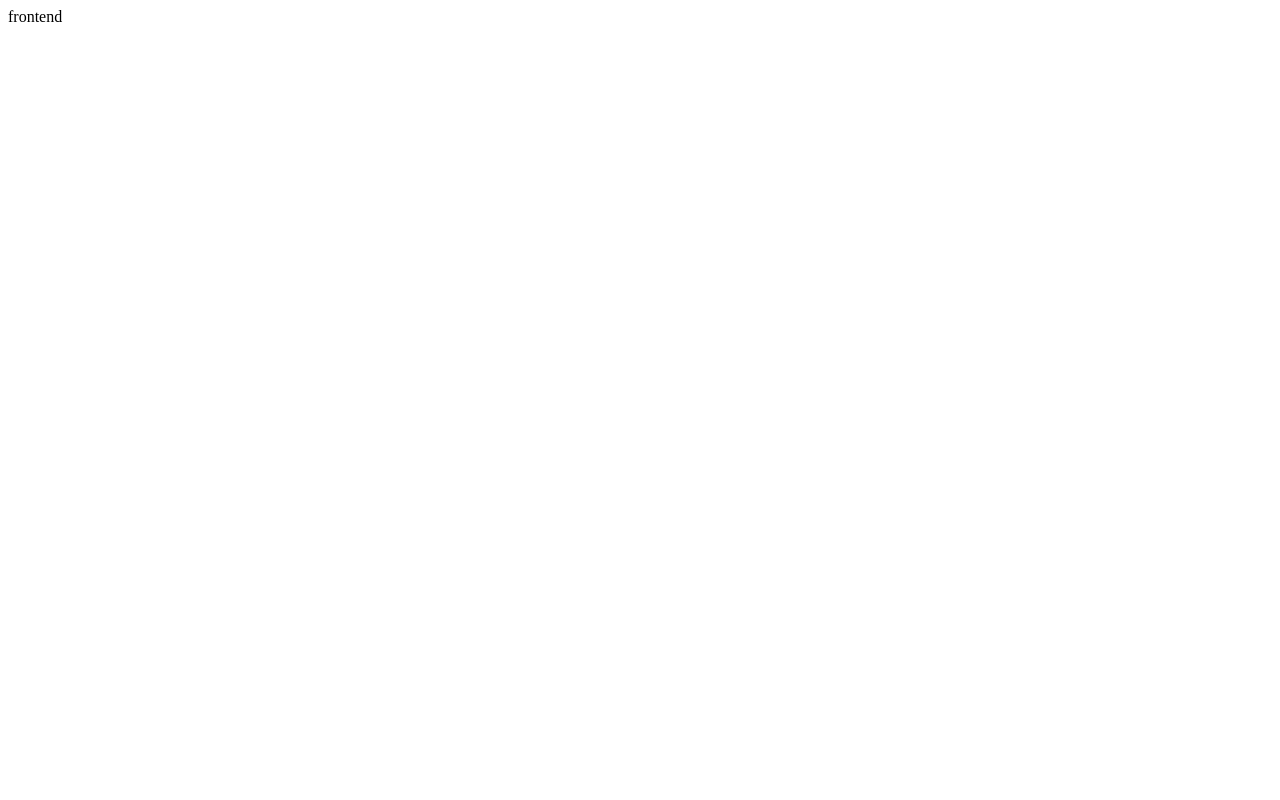
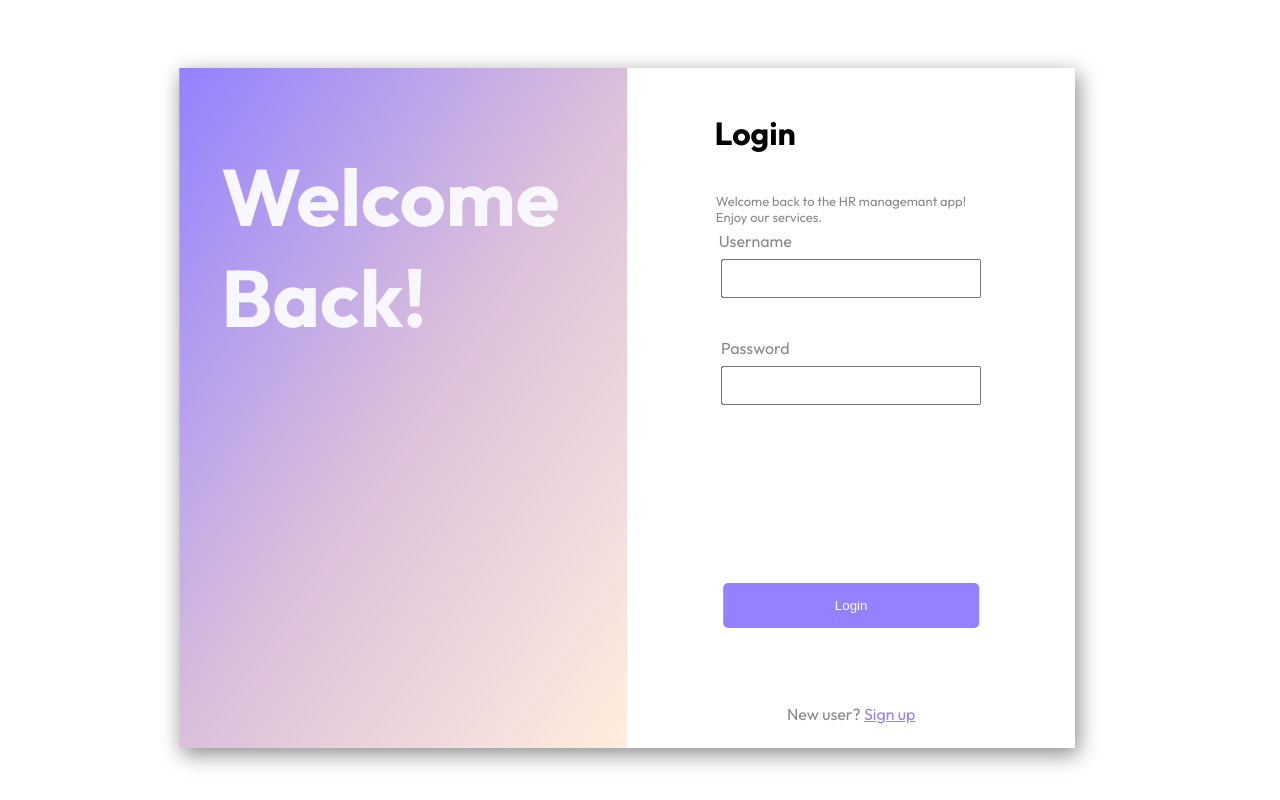
Before and after one commit to Eliaslopes248/HR_Management, a plain HTML site: page project/frontend/index.html in a window 1280 px wide. Drawn offline with Linux system fonts and the light colour scheme.

Commit message:
login and sign up created

```diff
--- a/project/frontend/index.html
+++ b/project/frontend/index.html
@@ -4,10 +4,41 @@
     <meta charset="UTF-8">
     <meta name="viewport" content="width=device-width, initial-scale=1.0">
     <title>Document</title>
+    <link rel="stylesheet" href="stylesheets/login.css">
 </head>
 <body>
 
-    frontend
+    <div class="main">
+
+
+        <div class="subdiv">
+            <h1 id="welcomeh1">Welcome <br>Back!</h1>
+        </div>
+
+
+        <div class="subdiv">
+
+            <h1>Login</h1>
+            <p>Welcome back to the HR managemant app! <br> Enjoy our services.</p>
+
+            <form action="/login" method="post">
+                <label for="username" id="usernamelabel">Username</label>
+                <input type="text" name="username" id="username">
+
+                <label for="password" id="passwordlabel">Password</label>
+                <input type="password" name="password" id="password">
+
+                <button type="submit">Login</button>
+
+            </form>
+
+            <a href="signup.html">New user? <span>Sign up</span></a>
+
+        </div>
+
+
+    </div>
+
 
 </body>
 </html>
--- /dev/null
+++ b/project/frontend/stylesheets/login.css
@@ -0,0 +1,134 @@
+@import url('https://fonts.googleapis.com/css2?family=Outfit:wght@100..900&display=swap');
+
+body{
+    padding: 0;
+    margin: 0;
+    font-family: var(--font);
+}
+
+:root{
+    --dark-purple: #9381ff;
+    --light-pruple:#b8b8;
+    --off-white:#f8f7ff;
+    --beige:#ffeedd;
+    --grey:rgb(139, 136, 136);
+    --font:"Outfit", sans-serif;
+
+}
+
+.main{
+    width: 70vw;
+    height: 85vh;
+    transform: translateX(20%)translateY(10%);
+    display: flex;
+    box-shadow: 3px 6px 20px var(--grey);
+}
+
+.subdiv{
+    width: 50%;
+    height: 100%;
+    border: 0px solid;
+    display: flex;
+    flex-direction: column;
+    align-items: center;
+}
+
+.subdiv:nth-child(1){
+    background: linear-gradient(to bottom right,var(--dark-purple),var(--light-pruple),var(--beige));
+}
+
+#welcomeh1{
+    color: var(--off-white);
+    font-size: 80px;
+    transform: translateX(-1vw)translateY(3vh);
+}
+
+form{
+    border: 0px solid;
+    display: flex;
+    flex-direction: column;
+    width: 70%;
+    align-items: center;
+    height: 70%;
+
+}
+
+a{
+    text-decoration: none;
+    color: rgb(139, 136, 136);
+    transition: .2s;
+    position: fixed;
+    bottom: 0;
+    transform: translateY(-3vh);
+}
+
+a span{
+    text-decoration: underline;
+    color: #9381ff;
+    transition: .2s;
+}
+
+a span:hover{
+    color: black;
+}
+
+label{
+    color: var(--grey) ;
+    transform: translateX(-7.5vw);
+}
+
+input{
+    padding: 10px;
+    width: 75%;
+}
+
+input:focus{
+    outline: none;
+}
+
+#username{
+    transform: translateY(11vh)
+}
+
+#password{
+    transform: translateY(17vh);
+}
+#usernamelabel{
+    transform: translateY(10vh)translateX(-7.5vw);
+}
+
+#passwordlabel{
+    transform: translateY(16vh)translateX(-7.5vw);
+}
+
+button{
+    position: fixed;
+    bottom: 0;
+    transform: translateY(-15vh);
+    background-color: var(--dark-purple);
+    color: white;
+    padding: 5px;
+    padding: 15px;
+    width: 28.5%;
+    border-width: 0px;
+    border-radius: 5px;
+    font-weight: 400;
+    transition: .2s;
+}
+
+button:hover{
+    background-color: black;
+}
+
+h1{
+    color: black;
+    transform: translateX(-7.5vw)translateY(3vh);
+}
+
+p{
+    position: absolute;
+    color: var(--grey);
+    font-size: 13px;
+    transform: translateY(14vh)translateX(-.8vw);
+
+}
--- /dev/null
+++ b/project/frontend/stylesheets/signup.css
@@ -0,0 +1,155 @@
+@import url('https://fonts.googleapis.com/css2?family=Outfit:wght@100..900&display=swap');
+
+body{
+    padding: 0;
+    margin: 0;
+    font-family: var(--font);
+}
+
+:root{
+    --dark-purple: #9381ff;
+    --light-pruple:#b8b8;
+    --off-white:#f8f7ff;
+    --beige:#ffeedd;
+    --grey:rgb(139, 136, 136);
+    --font:"Outfit", sans-serif;
+
+}
+
+.main{
+    width: 70vw;
+    height: 85vh;
+    transform: translateX(20%)translateY(10%);
+    display: flex;
+    box-shadow: 3px 6px 20px var(--grey);
+}
+
+.subdiv{
+    width: 50%;
+    height: 100%;
+    border: 0px solid;
+    display: flex;
+    flex-direction: column;
+    align-items: center;
+}
+
+.subdiv:nth-child(1){
+    background: linear-gradient(to bottom right,var(--dark-purple),var(--light-pruple),var(--beige));
+}
+
+#welcomeh1{
+    color: var(--off-white);
+    font-size: 80px;
+    transform: translateX(-1vw)translateY(3vh);
+}
+
+form{
+    border: 0px solid;
+    display: flex;
+    flex-direction: column;
+    width: 70%;
+    align-items: center;
+    height: 70%;
+
+}
+
+a{
+    text-decoration: none;
+    color: rgb(139, 136, 136);
+    transition: .2s;
+    position: fixed;
+    bottom: 0;
+    transform: translateY(-3vh);
+}
+
+a span{
+    text-decoration: underline;
+    color: #9381ff;
+    transition: .2s;
+}
+
+a span:hover{
+    color: black;
+}
+
+label{
+    color: var(--grey) ;
+    transform: translateX(-7.5vw);
+}
+
+input{
+    padding: 10px;
+    width: 75%;
+}
+
+input:focus{
+    outline: none;
+}
+
+#username{
+    transform: translateY(6vh)
+}
+
+#password{
+    transform: translateY(8vh);
+}
+#usernamelabel{
+    transform: translateY(5vh)translateX(-7.5vw);
+}
+
+#passwordlabel{
+    transform: translateY(7vh)translateX(-7.5vw);
+}
+
+#confirmpasswordlabel{
+    transform: translateY(9.5vh)translateX(-5vw);
+}
+
+#confirmpassword{
+    transform: translateY(10vh)translateX(0vw);
+}
+
+button{
+    position: fixed;
+    bottom: 0;
+    transform: translateY(-9vh);
+    background-color: var(--dark-purple);
+    color: white;
+    padding: 5px;
+    padding: 15px;
+    width: 28.5%;
+    border-width: 0px;
+    border-radius: 5px;
+    font-weight: 400;
+    transition: .2s;
+}
+
+button:hover{
+    background-color: black;
+}
+
+h1{
+    color: black;
+    transform: translateX(-7.5vw)translateY(3vh);
+}
+
+p{
+    position: absolute;
+    color: var(--grey);
+    font-size: 13px;
+    transform: translateY(14vh)translateX(-.8vw);
+
+}
+
+.rolediv{
+    position: absolute;
+    border: 0px solid;
+    transform: translateY(45vh)translateX(-6vw);
+}
+
+
+#roleselect{
+    padding: 8px;
+    color: var(--grey);
+
+}
--- /dev/null
+++ b/project/frontend/stylesheets/template.css
@@ -0,0 +1,15 @@
+@import url('https://fonts.googleapis.com/css2?family=Outfit:wght@100..900&display=swap');
+
+body{
+    padding: 0;
+    margin: 0;
+
+}
+
+:root{
+    --dark-purple: #9381ff;
+    --light-pruple:#b8b8;
+    --off-white:#f8f7ff;
+    --beige:#ffeedd;
+    --font:"Outfit", sans-serif;
+}
```
Also changed, not shown: project/backend/server.js (+11 -3 lines), project/frontend/signup.html (added, +55 -0 lines).
